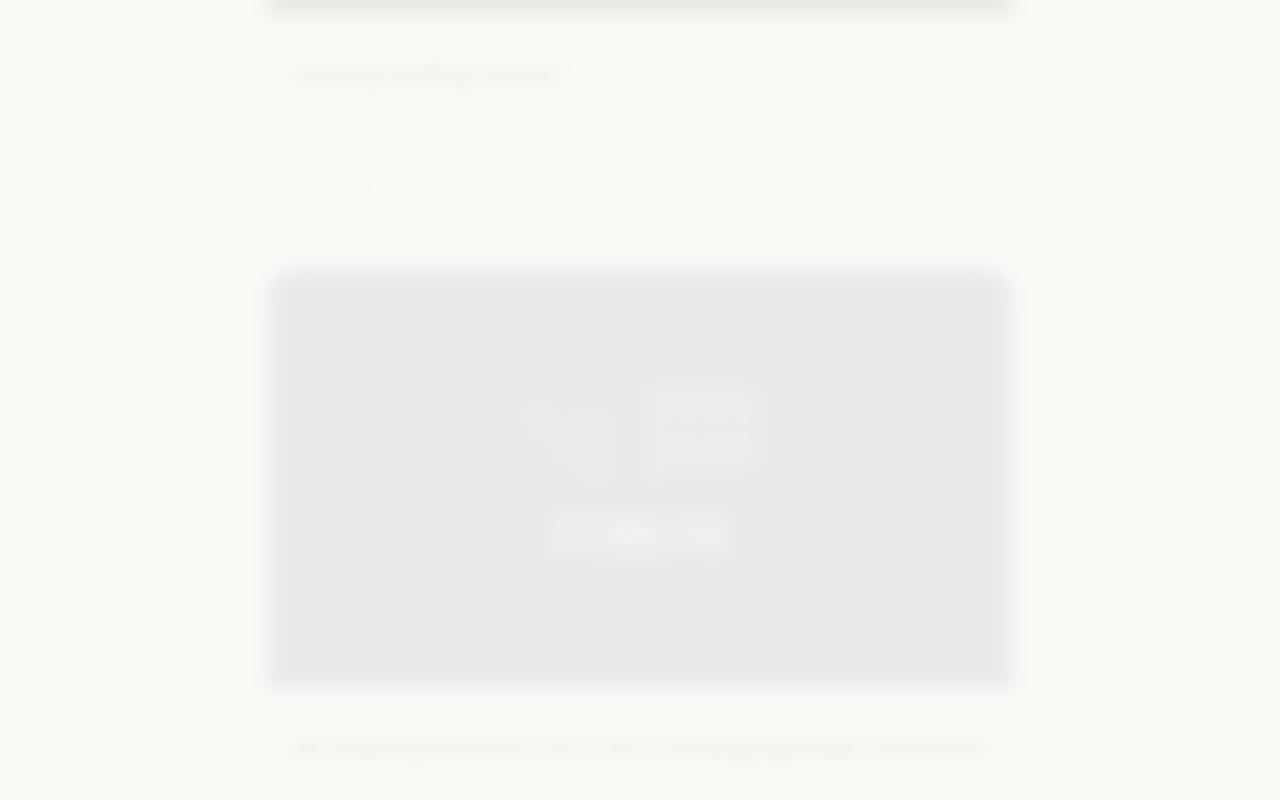
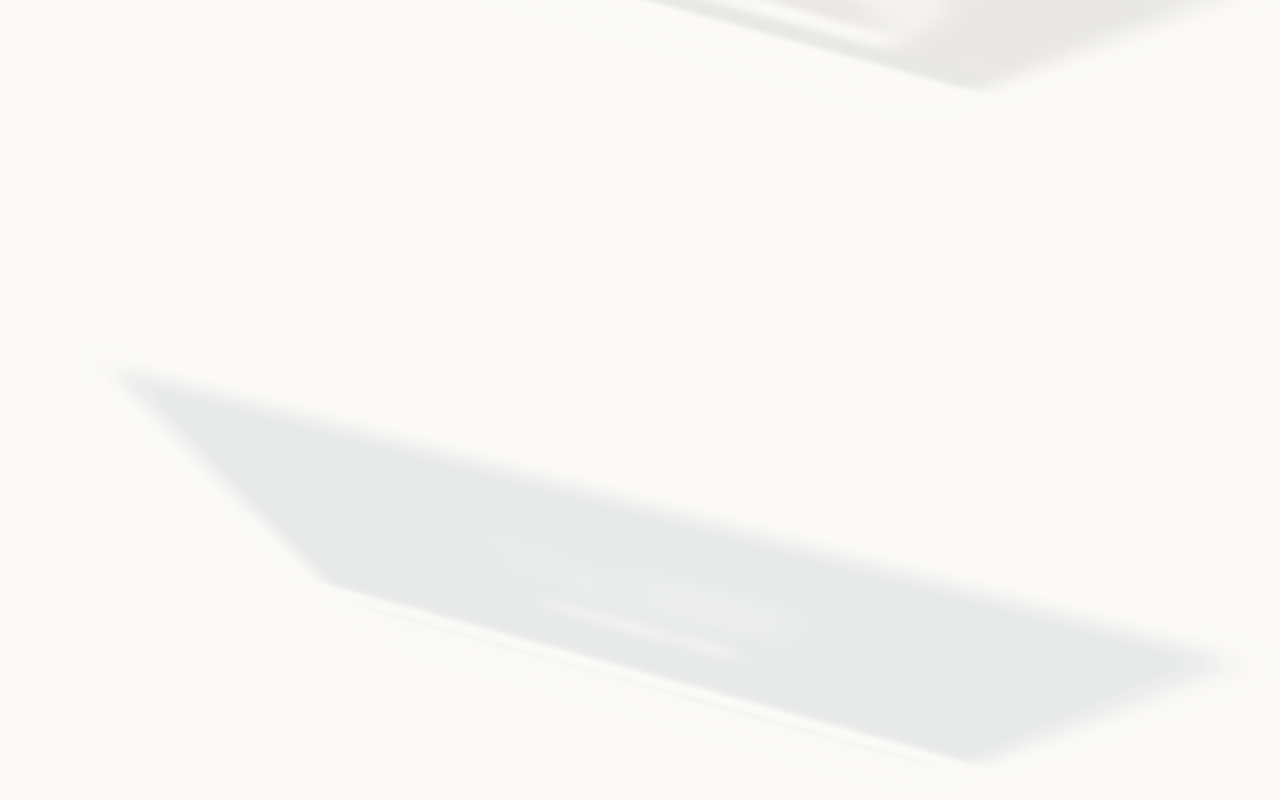
Before and after one commit to zatyrical/plasticwebsite, a Next.js app: page /media in a window 1280 px wide. Shown: the part 1948-2748 px from the top of the page. Built offline with nearby package versions, Linux system fonts and the light colour scheme.

Commit message:
Add card flip reveal transitions

```diff
--- a/app/globals.css
+++ b/app/globals.css
@@ -93,9 +93,10 @@
     .aesthetic-photo-card:nth-child(2n){animation-range:entry 9% cover 38%}
     .aesthetic-photo-card:nth-child(3n){animation-range:entry 13% cover 42%}
     @keyframes photo-card-reveal{
-      0%{opacity:.12;transform:translateY(36px) rotateX(16deg) rotateY(-22deg) scale(.92);filter:blur(10px)}
-      58%{opacity:1;transform:translateY(0) rotateX(0) rotateY(0) scale(1.012);filter:blur(0)}
-      100%{opacity:1;transform:translateY(0) rotateX(0) rotateY(0) scale(1);filter:blur(0)}
+      0%{opacity:.08;transform:perspective(800px) translateY(42px) rotateX(-68deg) rotateY(-18deg) scale(.88);filter:blur(12px);box-shadow:0 6px 22px rgba(0,0,0,.08)}
+      38%{opacity:.88;transform:perspective(800px) translateY(6px) rotateX(6deg) rotateY(2deg) scale(1.018);filter:blur(1px)}
+      72%{opacity:1;transform:perspective(800px) translateY(0) rotateX(0) rotateY(0) scale(1.006);filter:blur(0)}
+      100%{opacity:1;transform:perspective(800px) translateY(0) rotateX(0) rotateY(0) scale(1);filter:blur(0);box-shadow:0 22px 54px rgba(0,0,0,.22),0 0 0 1px rgba(255,255,255,.10)}
     }
     @keyframes atelier-reveal{
       0%{opacity:.32;transform:translateY(18px) scale(.985);filter:blur(8px)}
@@ -163,10 +164,12 @@
 .media-visual-card:hover{transform:translateY(-7px);box-shadow:0 34px 90px rgba(16,32,29,.14)}
 @supports (animation-timeline: view()){
   @media(min-width:901px){
-    .about-image-card,.focus-card,.media-visual-card,.training-image-strip div,.blog-card,.compliance{animation:nimas-rise both cubic-bezier(.22,1,.36,1);animation-timeline:view();animation-range:entry 0% cover 34%;will-change:opacity,transform,filter}
+    .about-image-card,.focus-card,.media-visual-card,.training-image-strip div,.blog-card,.compliance{animation:nimas-flip-in both cubic-bezier(.22,1,.36,1);animation-timeline:view();animation-range:entry 0% cover 34%;transform-origin:center 62%;transform-style:preserve-3d;backface-visibility:hidden;will-change:opacity,transform,filter}
+    .aesthetic-photo-card,.media-visual-card,.training-image-strip div{animation-name:nimas-picture-flip;perspective:1000px}
     .focus-card:nth-child(2n),.media-visual-card:nth-child(2n),.training-image-strip div:nth-child(2n){animation-range:entry 6% cover 40%}
-    .focus-card:nth-child(3n),.media-visual-card:nth-child(3n){animation-range:entry 10% cover 44%}
-    @keyframes nimas-rise{0%{opacity:.08;transform:translateY(42px) scale(.96);filter:blur(10px)}70%{opacity:1;transform:translateY(0) scale(1.01);filter:blur(0)}100%{opacity:1;transform:translateY(0) scale(1);filter:blur(0)}}
+    .focus-card:nth-child(3n),.media-visual-card:nth-child(3n),.training-image-strip div:nth-child(3n){animation-range:entry 10% cover 44%}
+    @keyframes nimas-flip-in{0%{opacity:.10;transform:perspective(900px) translateY(36px) rotateX(-54deg) rotateY(-8deg) scale(.94);filter:blur(10px)}48%{opacity:1;transform:perspective(900px) translateY(0) rotateX(4deg) rotateY(1deg) scale(1.012);filter:blur(0)}100%{opacity:1;transform:perspective(900px) translateY(0) rotateX(0) rotateY(0) scale(1);filter:blur(0)}}
+    @keyframes nimas-picture-flip{0%{opacity:.08;transform:perspective(850px) translateY(44px) rotateX(-72deg) rotateY(-16deg) scale(.90);filter:blur(12px)}44%{opacity:.96;transform:perspective(850px) translateY(2px) rotateX(7deg) rotateY(2deg) scale(1.018);filter:blur(.5px)}100%{opacity:1;transform:perspective(850px) translateY(0) rotateX(0) rotateY(0) scale(1);filter:blur(0)}}
   }
 }
 @media(max-width:900px){
```
